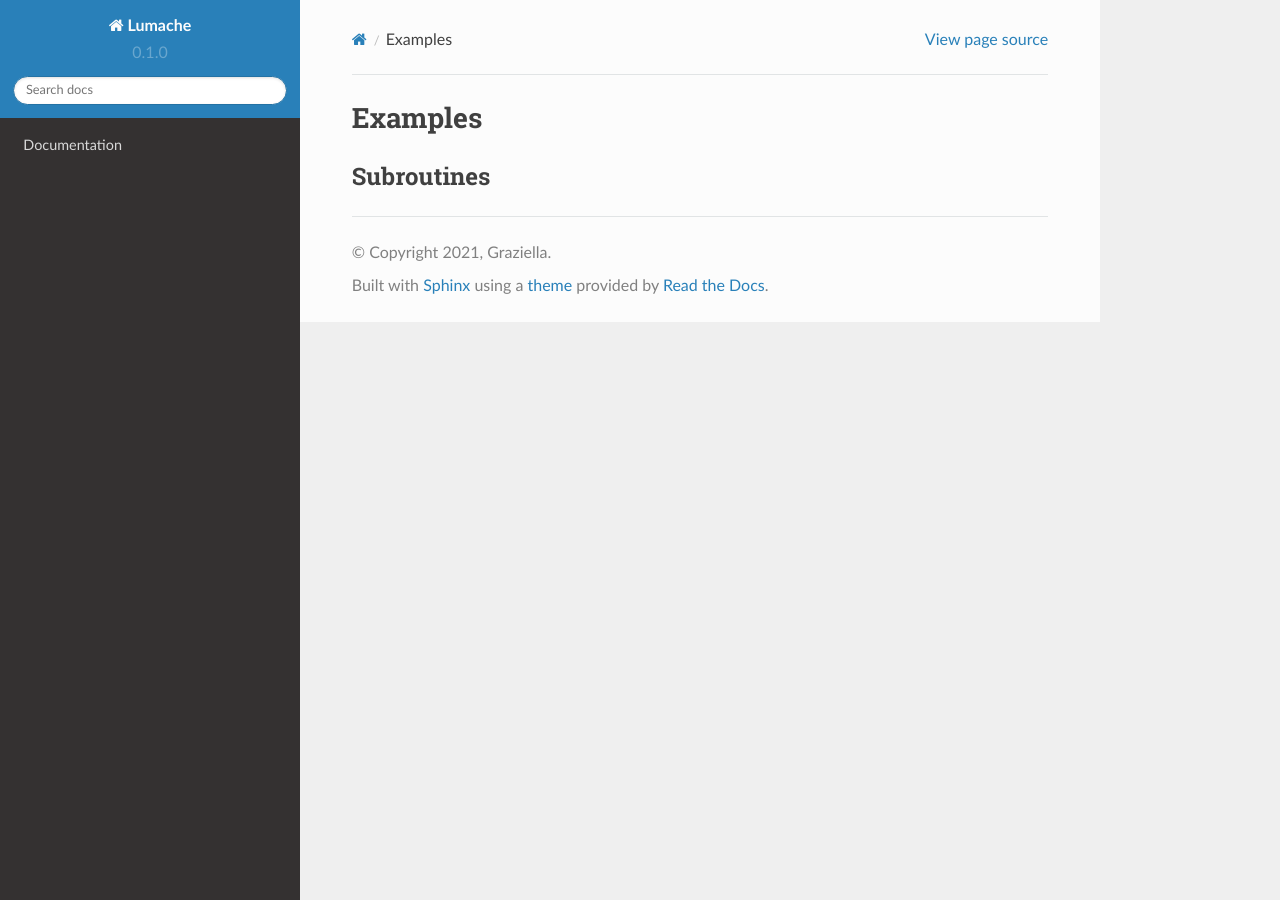
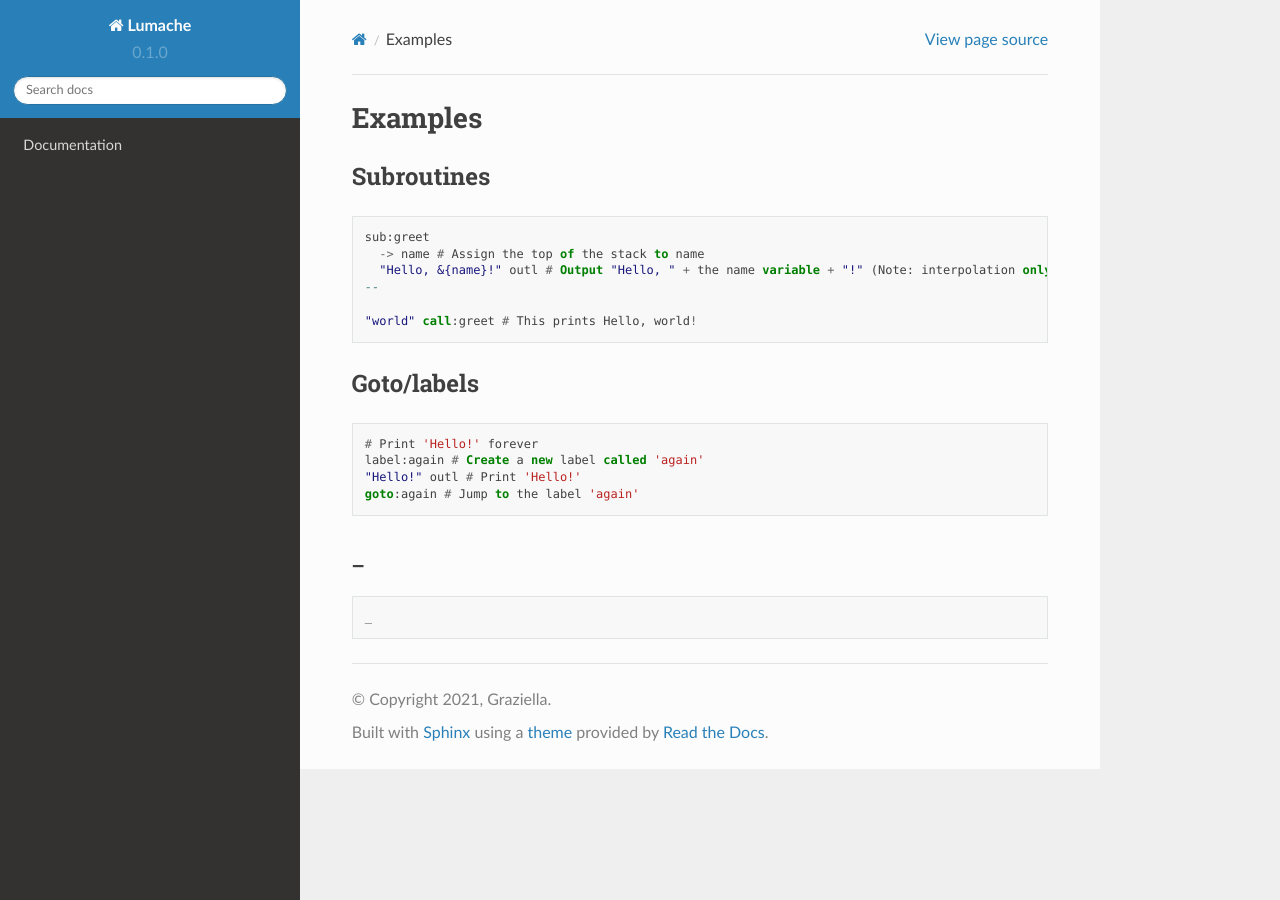
Before and after one commit to ThusEndingTheStory/TASEL-docs, a Sphinx documentation site: the page built from docs/source/examples.rst, in a window 1280 px wide. Built offline with Sphinx 7.4.7 and the Read the Docs theme 2.0.0, drawn with Linux system fonts in a browser that asks for light colours; pages that are not in the unit, such as notebooks, are missing from menus.

Commit message:
Update examples.rst

```diff
--- a/docs/source/examples.rst
+++ b/docs/source/examples.rst
@@ -3,11 +3,26 @@ Examples
 
 Subroutines
 ----
+.. code-block:: sql
 
-.. code-block:: bash
     sub:greet
       -> name # Assign the top of the stack to name
       "Hello, &{name}!" outl # Output "Hello, " + the name variable + "!" (Note: interpolation only works with variables)
     --
 
     "world" call:greet # This prints Hello, world!
+
+Goto/labels
+----
+.. code-block:: sql
+
+    # Print 'Hello!' forever
+    label:again # Create a new label called 'again'
+    "Hello!" outl # Print 'Hello!'
+    goto:again # Jump to the label 'again'
+
+_
+----
+.. code-block:: sql
+
+    _
```
